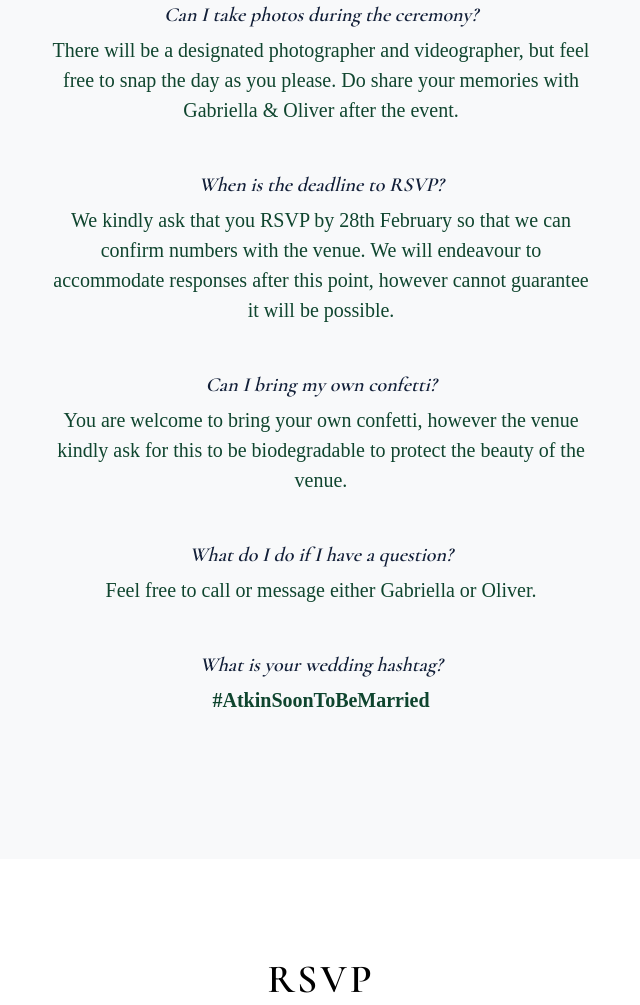
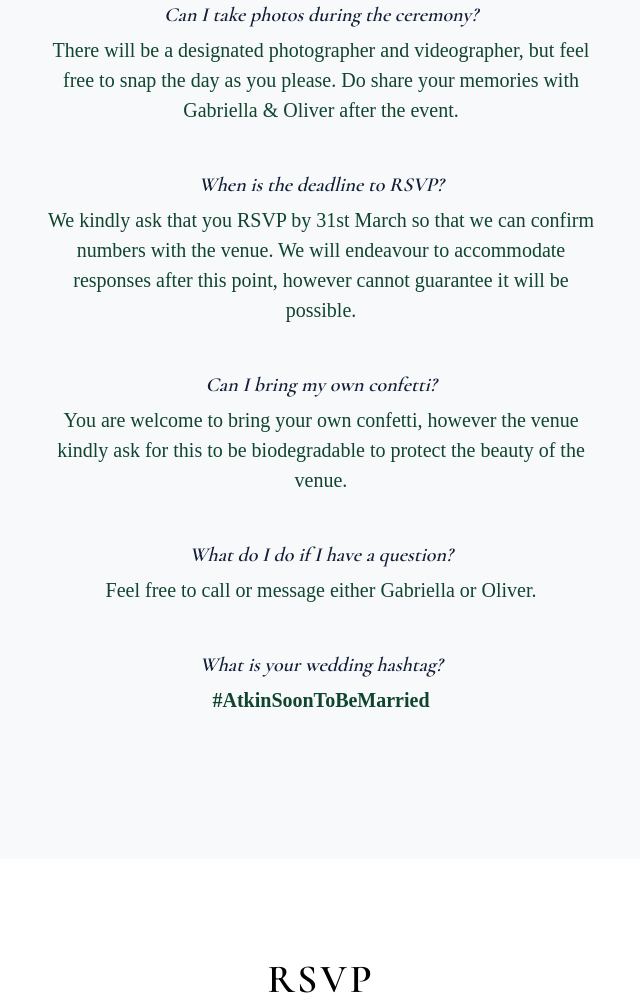
Before and after one commit to OllyAtkinson/atkinsonwedding, a plain HTML site: page index.html in a window 1280 px wide. Shown: the part 7651-8656 px from the top of the page, without its empty margins (319-959 px from the left). Drawn offline with nearby package versions, Linux system fonts and the light colour scheme; a web font is replaced by a local one.

Commit message:
index.html

```diff
--- a/index.html
+++ b/index.html
@@ -443,7 +443,7 @@
 
                 <div class="mb-3 pb-3">
                     <h5><i>When is the deadline to RSVP?</i></h5>
-                    <p class="lead">We kindly ask that you RSVP by 28th February so that we can confirm numbers with the venue. We will endeavour to accommodate responses after this point, however cannot guarantee it will be possible.</p>
+                    <p class="lead">We kindly ask that you RSVP by 31st March so that we can confirm numbers with the venue. We will endeavour to accommodate responses after this point, however cannot guarantee it will be possible.</p>
                 </div>
 
                 <div class="mb-3 pb-3">
```
